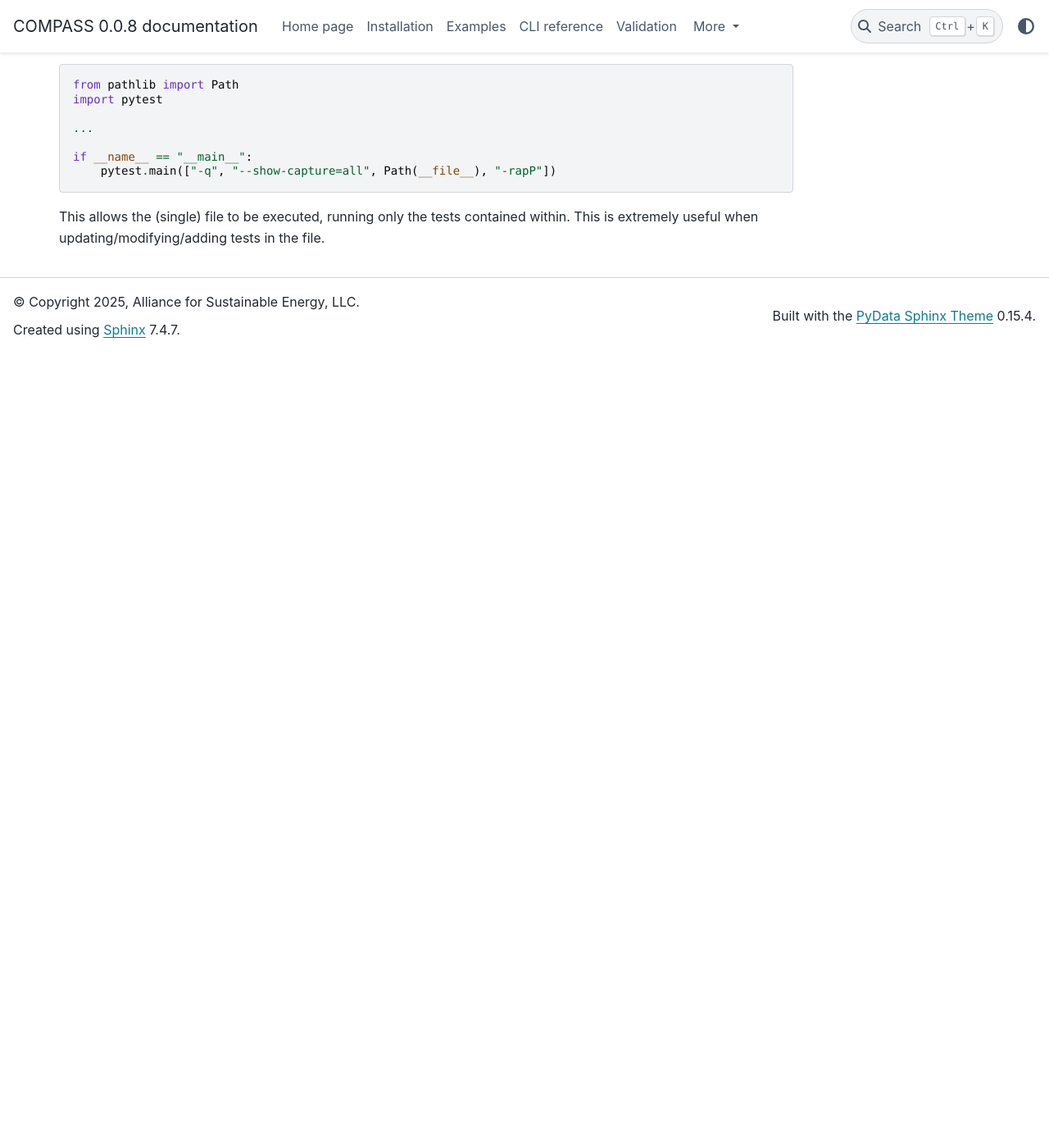
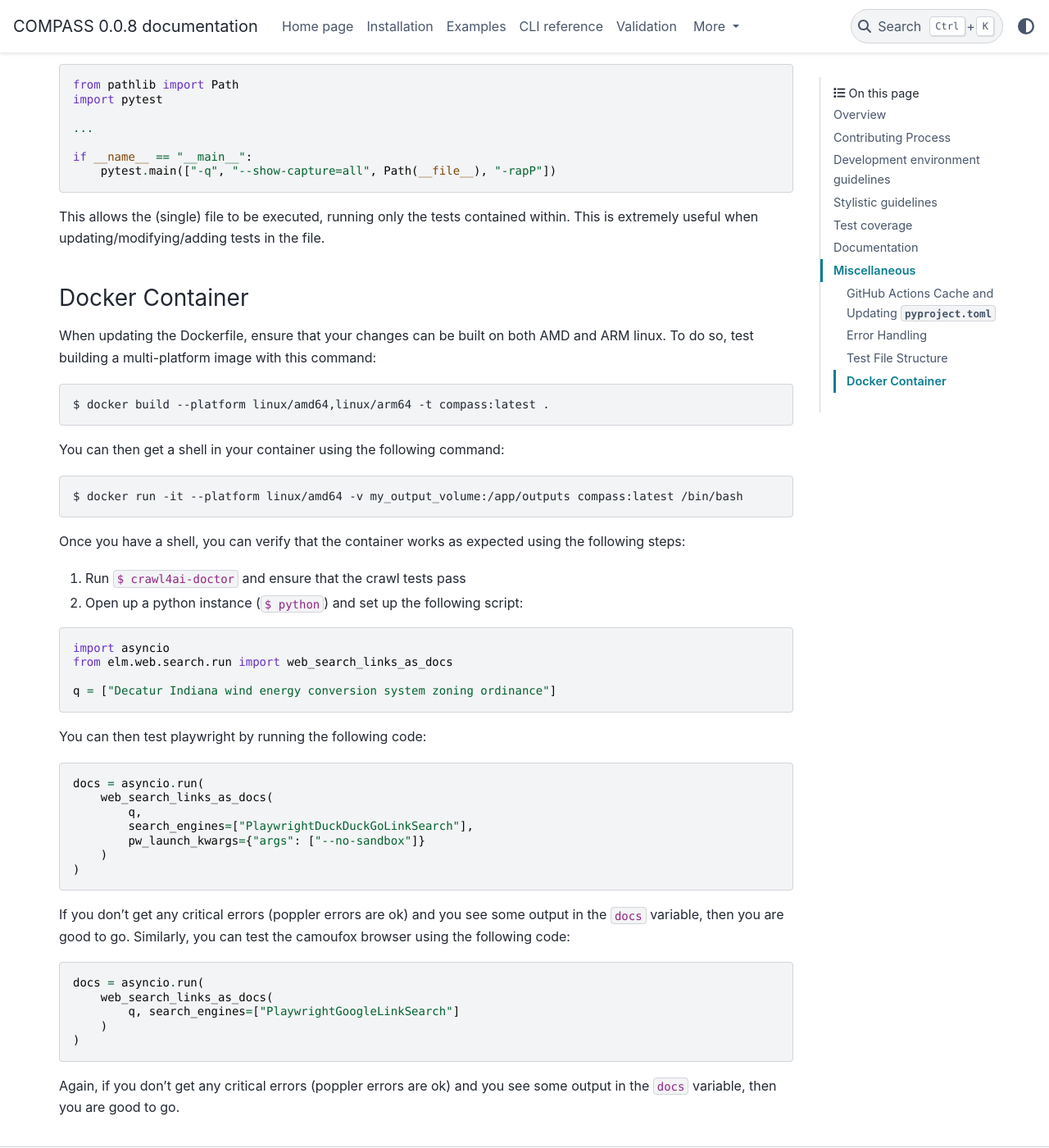
Before and after one commit to NatLabRockies/COMPASS, a Sphinx documentation site: the page built from docs/source/dev/README.rst, in a window 1280 px wide and 1400 px high, scrolled down 6106 px. Shown: the whole window at 82% size. Built offline with Sphinx 7.4.7 and the PyData theme 0.15.4, drawn with Linux system fonts in a browser that asks for light colours; pages that are not in the unit, such as notebooks, are missing from menus; the version number is read from the project's files by our own code; before the commit the page ends 6538 px from its top, so only the background shows below that.

```diff
--- a/docs/source/dev/README.rst
+++ b/docs/source/dev/README.rst
@@ -278,7 +278,9 @@ logging call shown above, internally, every time.
 Test File Structure
 ^^^^^^^^^^^^^^^^^^^
 
-All test files (e.g. ``test_scenario.py``) should start/end with the following block of code::
+All test files (e.g. ``test_scenario.py``) should start/end with the following block of code:
+
+.. code-block:: python
 
     from pathlib import Path
     import pytest
@@ -291,3 +293,59 @@ All test files (e.g. ``test_scenario.py``) should start/end with the following b
 
 This allows the (single) file to be executed, running only the tests contained
 within. This is extremely useful when updating/modifying/adding tests in the file.
+
+
+Docker Container
+^^^^^^^^^^^^^^^^
+When updating the Dockerfile, ensure that your changes can be built on both AMD and ARM
+linux. To do so, test building a multi-platform image with this command:
+
+.. code-block:: shell
+
+    $ docker build --platform linux/amd64,linux/arm64 -t compass:latest .
+
+
+You can then get a shell in your container using the following command:
+
+.. code-block:: shell
+
+    $ docker run -it --platform linux/amd64 -v my_output_volume:/app/outputs compass:latest /bin/bash
+
+Once you have a shell, you can verify that the container works as expected using the following steps:
+
+#. Run ``$ crawl4ai-doctor`` and ensure that the crawl tests pass
+#. Open up a python instance (``$ python``) and set up the following script:
+
+.. code-block:: python
+
+    import asyncio
+    from elm.web.search.run import web_search_links_as_docs
+
+    q = ["Decatur Indiana wind energy conversion system zoning ordinance"]
+
+
+You can then test playwright by running the following code:
+
+.. code-block:: python
+
+    docs = asyncio.run(
+        web_search_links_as_docs(
+            q,
+            search_engines=["PlaywrightDuckDuckGoLinkSearch"],
+            pw_launch_kwargs={"args": ["--no-sandbox"]}
+        )
+    )
+
+If you don't get any critical errors (poppler errors are ok) and you see some output in the ``docs``
+variable, then you are good to go. Similarly, you can test the camoufox browser using the following code:
+
+.. code-block:: python
+
+    docs = asyncio.run(
+        web_search_links_as_docs(
+            q, search_engines=["PlaywrightGoogleLinkSearch"]
+        )
+    )
+
+Again, if you don't get any critical errors (poppler errors are ok) and you see some output in the ``docs``
+variable, then you are good to go.
```
Also changed, not shown: pyproject.toml (+30 -15 lines), 7 other files.
